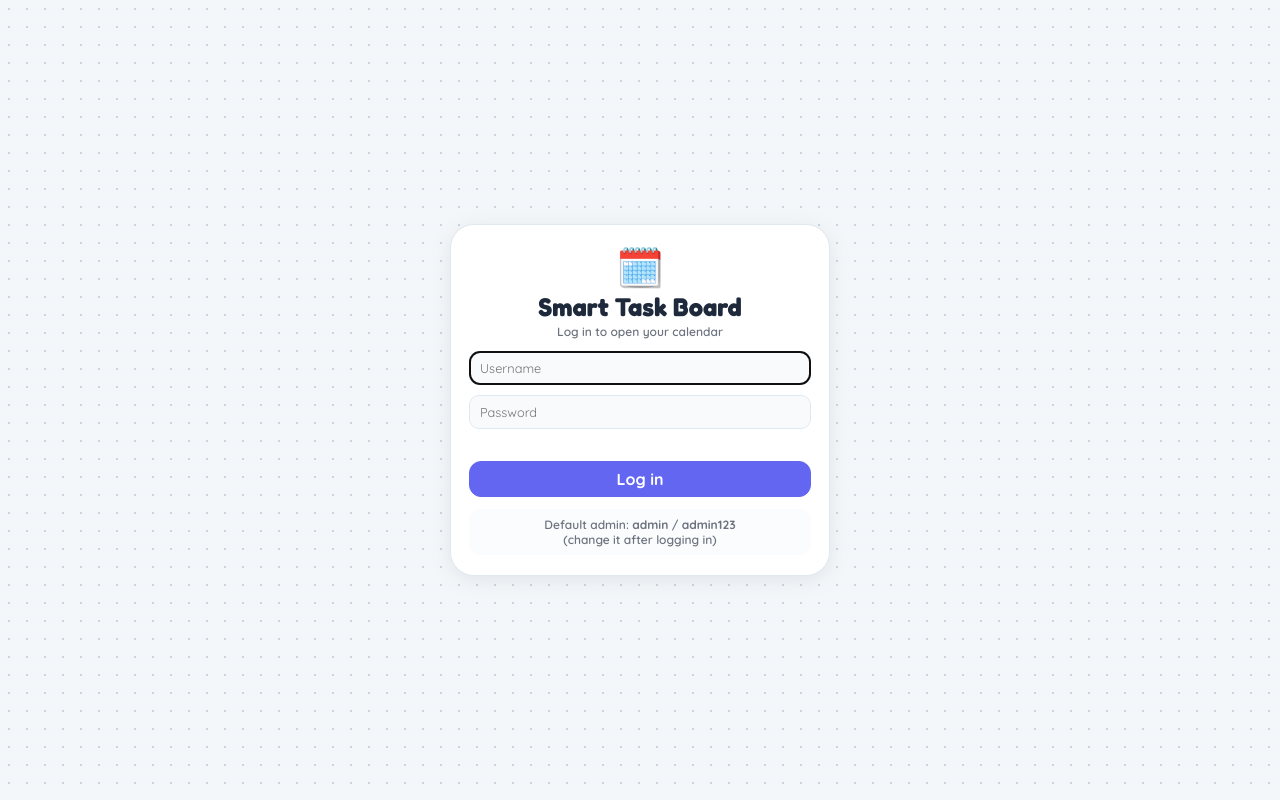
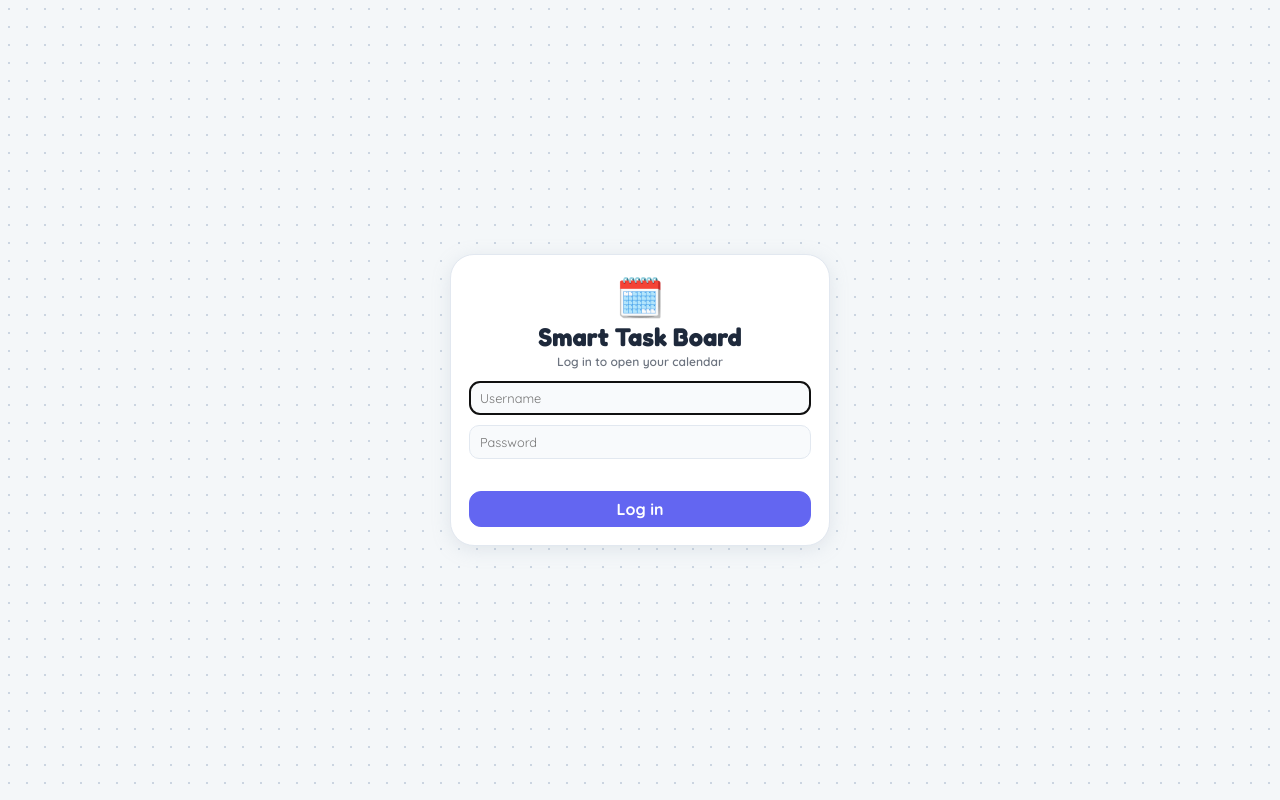
Before and after one commit to johntats304/calendar, a plain HTML site: page login.html in a window 1280 px wide. Drawn offline with Linux system fonts and the light colour scheme.

Commit message:
Add files via upload

```diff
--- a/login.html
+++ b/login.html
@@ -10,15 +10,12 @@
   <input id="p" type="password" placeholder="Password" autocomplete="current-password" required>
   <div id="err" class="bad" style="font-size:.75rem;font-weight:700;min-height:1em"></div>
   <button class="btn pri" type="submit">Log in</button>
-  <p class="sub" id="hint" hidden style="text-align:center;background:var(--soft);border-radius:10px;padding:8px">Default admin: <b>admin</b> / <b>admin123</b><br>(change it after logging in)</p>
 </form>
 <script src="auth.js"></script>
 <script>
 (async()=>{
   await ensureAdmin();
   if(currentUser())return location.replace('index.html');
-  const a=getUsers().find(x=>x.id==='u_admin');
-  if(a&&a.mustChange)document.getElementById('hint').hidden=false;
   document.getElementById('f').onsubmit=async e=>{
     e.preventDefault();
     const u=await login(document.getElementById('u').value,document.getElementById('p').value);
```
